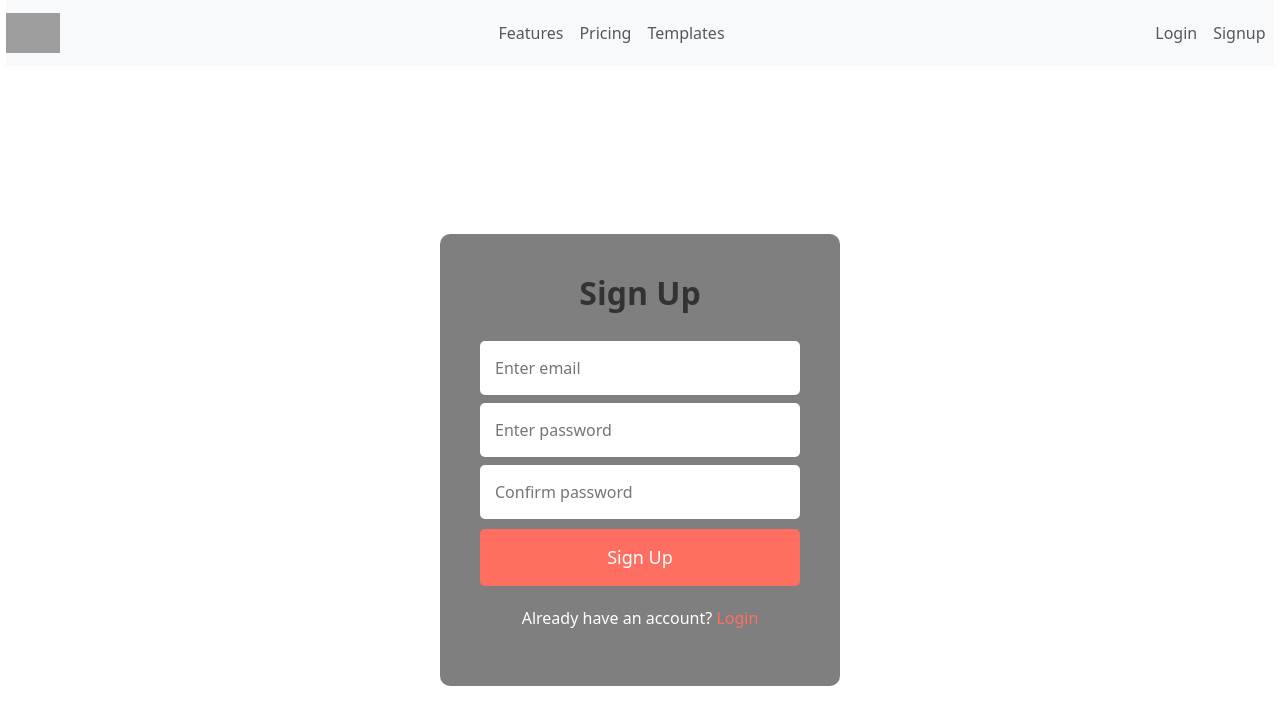
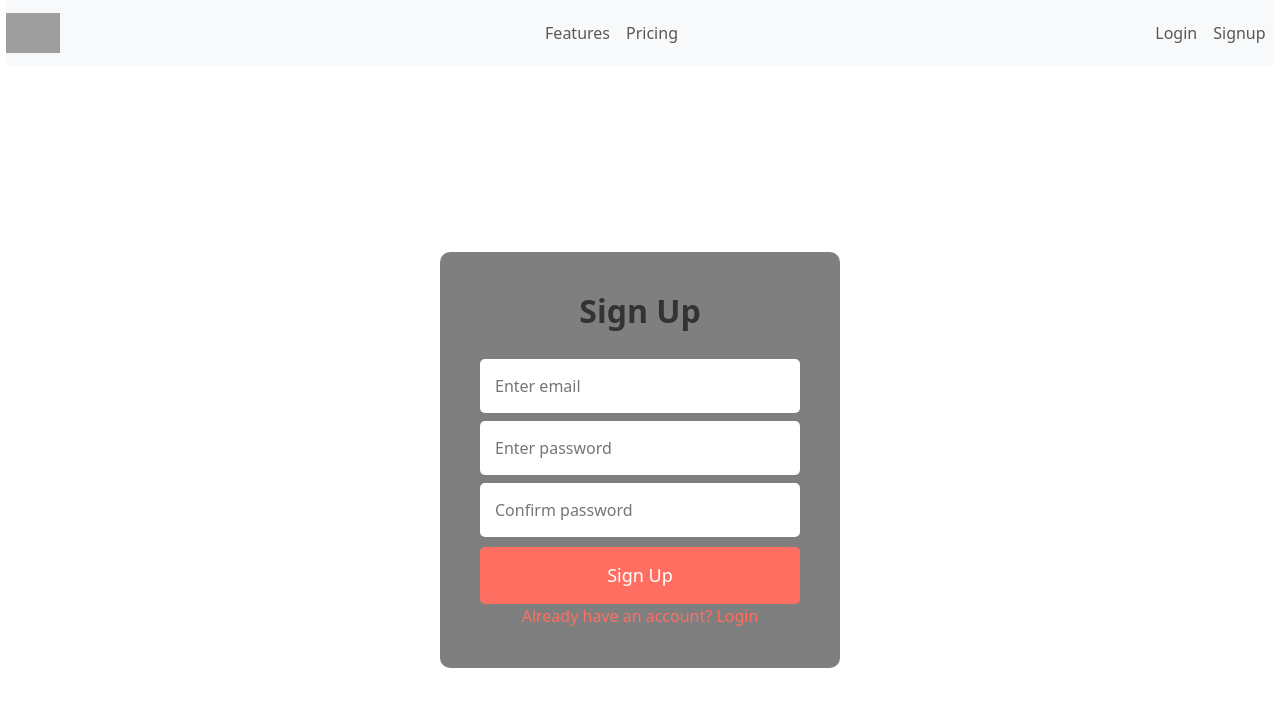
Before and after one commit to varad-pawar1/ER-Diagram-Builder, a React (Vite) app in the folder ER-DIGRAM/: page /signup in a window 1280 px wide. Shown: the top 724 px of the page. Built offline with nearby package versions, Linux system fonts and the light colour scheme; grey boxes are pictures that could not be loaded.

Commit message:
error solve in login amd signup

```diff
--- a/ER-DIGRAM/src/scomponents/LoginPage.jsx
+++ b/ER-DIGRAM/src/scomponents/LoginPage.jsx
@@ -1,7 +1,8 @@
 import React, { useState } from "react";
 import "./CSS/style.css";
+import { Link } from "react-router-dom";
+const LoginPage = ({ onLogin }) => {
 
-const LoginPage = ({ onLogin }) => {
   const [email, setEmail] = useState("");
   const [password, setPassword] = useState("");
   const [error, setError] = useState("");
@@ -71,11 +72,16 @@ const LoginPage = ({ onLogin }) => {
             <button type="submit" className="login-btn button1">Login</button>
           </form>
           <div className="signup-link">
-            <p>Don't have an account? <a href="/signup">Sign Up</a></p>
+            <Link
+              className="nav-link"
+              to="/signup"
+            >Don't have an account?
+              Signup
+            </Link>
           </div>
         </div>
       </div>
-    </div>
+    </div >
   );
 };
 
--- a/ER-DIGRAM/src/scomponents/Navbar.jsx
+++ b/ER-DIGRAM/src/scomponents/Navbar.jsx
@@ -62,15 +62,6 @@ const Navbar = ({ isLoggedIn, handleLogout }) => {
                 Pricing
               </ScrollLink>
             </li>
-            <li className="nav-item">
-              <Link
-                className="nav-link"
-                to="/templates"
-                onClick={closeNavbar}
-              >
-                Templates
-              </Link>
-            </li>
           </ul>
 
           {/* Right-aligned Links */}
--- a/ER-DIGRAM/src/scomponents/SignupPage.jsx
+++ b/ER-DIGRAM/src/scomponents/SignupPage.jsx
@@ -1,6 +1,7 @@
 import React, { useState } from "react";
 import { useNavigate } from "react-router-dom";
 import "./CSS/style.css";
+import { Link } from "react-router-dom";
 
 const SignupPage = ({ onSignup }) => {
   const [email, setEmail] = useState("");
@@ -92,10 +93,13 @@ const SignupPage = ({ onSignup }) => {
         />
 
         <button type="submit" className="button1">Sign Up</button>
+        <Link
+          className="nav-link"
+          to="/login"
+        >Already have an account?
+          Login
+        </Link>
 
-        <p>
-          Already have an account? <a href="/login">Login</a>
-        </p>
       </form>
     </div>
   );
```
